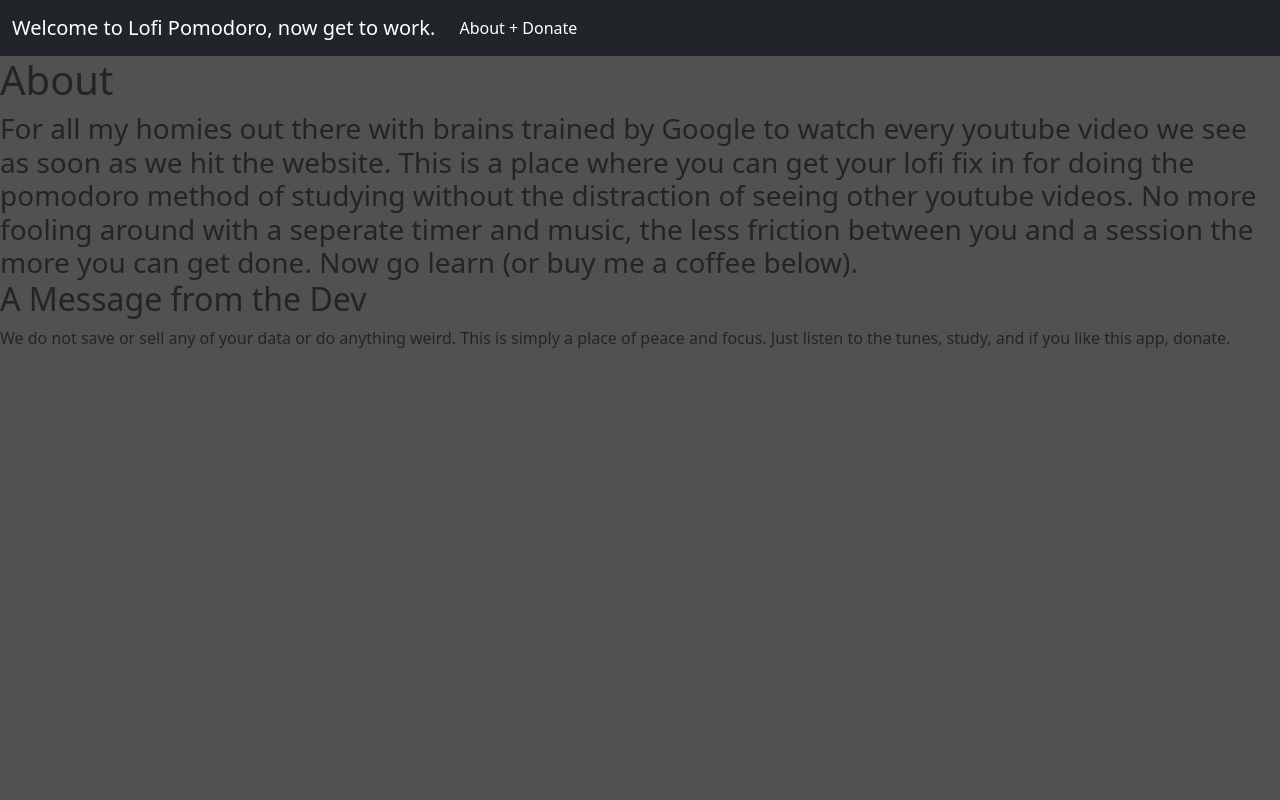
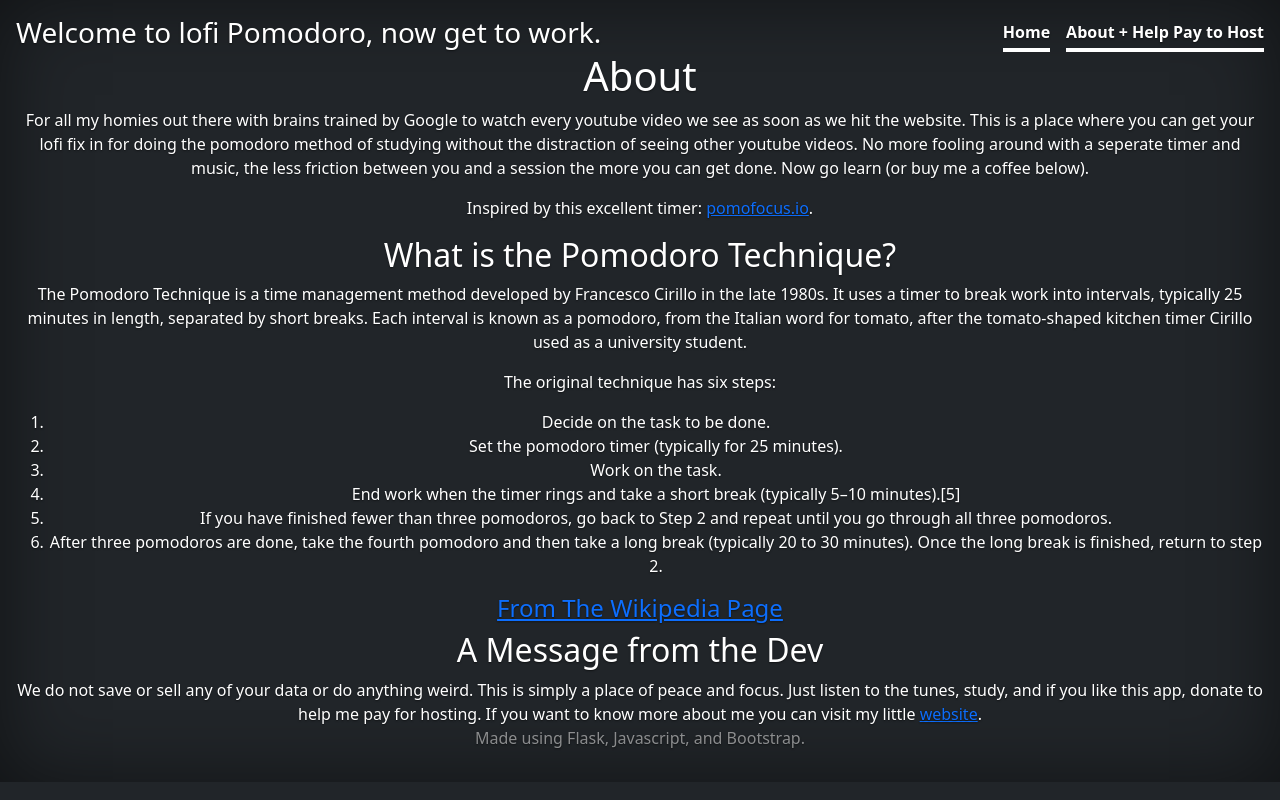
Before and after one commit to thomaslillo/lofipomodoro, a Flask app: page /about in a window 1280 px wide. Run offline with Flask 2, Linux system fonts and the light colour scheme.

Commit message:
added readme and styles and page content

```diff
--- a/Website/Static/styles.css
+++ b/Website/Static/styles.css
@@ -1,3 +1,27 @@
+
 body {
-    background: rgb(82, 81, 81);
+    text-shadow: 0 .05rem .1rem rgba(0, 0, 0, .5);
+    box-shadow: inset 0 0 5rem rgba(0, 0, 0, .5);
 }
+
+.nav-masthead .nav-link {
+    padding: .25rem 0;
+    font-weight: 700;
+    color: rgba(255, 255, 255, .5);
+    background-color: transparent;
+    border-bottom: .25rem solid transparent;
+  }
+
+  .nav-masthead .nav-link:hover,
+  .nav-masthead .nav-link:focus {
+    border-bottom-color: rgba(0, 110, 255, 0.25);
+  }
+
+  .nav-masthead .nav-link + .nav-link {
+    margin-left: 1rem;
+  }
+
+  .nav-masthead .active {
+    color: #fff;
+    border-bottom-color: #fff;
+  }
--- a/Website/Static/timer.js
+++ b/Website/Static/timer.js
@@ -16,7 +16,7 @@ function startTimer(duration, display) {
 }
 
 window.onload = function () {
-    var fiveMinutes = 60 * 5,
+    var fiveMinutes = 60 * 25,
         display = document.querySelector('#time');
     startTimer(fiveMinutes, display);
 };
--- a/Website/Templates/about.html
+++ b/Website/Templates/about.html
@@ -2,22 +2,51 @@
 {% block content %}
 
 <div class="about">
-    <h1>About</h1>
+        <h1>About</h1>
+        <p>
+            For all my homies out there with brains trained by Google to watch every youtube video we see as soon as we hit the website. This is a place where you can get your lofi
+            fix in for doing the pomodoro method of studying without the distraction of seeing other youtube videos. No more fooling around with a seperate timer and music, the less
+            friction between you and a session the more you can get done. Now go learn (or buy me a coffee below).
+        </p>
 
-    <h3 class="card-text">
-        For all my homies out there with brains trained by Google to watch every youtube video we see as soon as we hit the website. This is a place where you can get your lofi
-        fix in for doing the pomodoro method of studying without the distraction of seeing other youtube videos. No more fooling around with a seperate timer and music, the less
-        friction between you and a session the more you can get done. Now go learn (or buy me a coffee below).
-    </h3>
+        <p>Inspired by this excellent timer: <a href="https://pomofocus.io/">pomofocus.io</a>.</p>
 
 </div>
+
+
+<div class="pomoexplain">
+
+    <h2>What is the Pomodoro Technique?</h2>
+
+    <p>The Pomodoro Technique is a time management method developed by Francesco Cirillo in the late 1980s. It uses a timer to break work into intervals, typically 25 minutes
+    in length, separated by short breaks. Each interval is known as a pomodoro, from the Italian word for tomato, after the tomato-shaped kitchen timer Cirillo used as a university student.
+    </p>
+
+    <div class="list">
+        <p>The original technique has six steps:</p>
+        <ol>
+            <li>Decide on the task to be done.</li>
+            <li>Set the pomodoro timer (typically for 25 minutes).</li>
+            <li>Work on the task.</li>
+            <li>End work when the timer rings and take a short break (typically 5–10 minutes).[5]</li>
+            <li>If you have finished fewer than three pomodoros, go back to Step 2 and repeat until you go through all three pomodoros.</li>
+            <li>After three pomodoros are done, take the fourth pomodoro and then take a long break (typically 20 to 30 minutes). Once the long break is finished, return to step 2.</li>
+        </ol>
+    </div>
+
+    <h4><a href="https://en.wikipedia.org/wiki/Pomodoro_Technique">From The Wikipedia Page</a></h4>
+
+</div>
+
 
 <div class="donate">
 
     <h2 class="card-title">A Message from the Dev</h5>
     <p class="card-text">
         We do not save or sell any of your data or do anything weird. This is simply a place of peace and focus.
-        Just listen to the tunes, study, and if you like this app, donate.
+        Just listen to the tunes, study, and if you like this app, donate to help me pay for hosting.
+
+        If you want to know more about me you can visit my little <a href="https://thomaslillo.com/">website</a>.
     </p>
 
 </div>
--- a/Website/Templates/base.html
+++ b/Website/Templates/base.html
@@ -1,9 +1,11 @@
 <!doctype html>
 <html lang="en">
+
     <head>
         <!-- Required meta tags -->
         <meta charset="utf-8">
         <meta name="viewport" content="width=device-width, initial-scale=1">
+        <meta name="author" content="Thomas Lillo">
         <!-- Bootstrap CSS -->
         <link href="https://cdn.jsdelivr.net/npm/bootstrap@5.0.0-beta2/dist/css/bootstrap.min.css" rel="stylesheet" integrity="sha384-BmbxuPwQa2lc/FVzBcNJ7UAyJxM6wuqIj61tLrc4wSX0szH/Ev+nYRRuWlolflfl" crossorigin="anonymous">
 
@@ -11,26 +13,23 @@
 
         <!-- Custom styles for this template -->
         <link href="{{ url_for('static',filename='styles.css')}}" rel="stylesheet">
+    </head>
 
-</head>
-<body >
+    <body class="d-flex h-100 text-center text-white bg-dark">
+
+        <!--the main page container-->
+        <div class="cover-container d-flex w-100 h-100 p-3 mx-auto flex-column">
 
             <!--navigation bar-->
-    <nav class="navbar navbar-expand-lg navbar-dark bg-dark">
-        <div class="container-fluid">
-            <a class="navbar-brand" href="/">Welcome to Lofi Pomodoro, now get to work.</a>
-            <button class="navbar-toggler" type="button" data-bs-toggle="collapse" data-bs-target="#navbarSupportedContent" aria-controls="navbarSupportedContent" aria-expanded="false" aria-label="Toggle navigation">
-                <span class="navbar-toggler-icon"></span>
-            </button>
-        <div class="collapse navbar-collapse" id="navbarSupportedContent">
-            <ul class="navbar-nav me-auto mb-2 mb-lg-0">
-            <li class="nav-item">
-                <a class="nav-link active" aria-current="page" href="about">About + Donate</a>
-            </li>
-            </ul>
+            <header class="mb-auto">
+                <div>
+                    <h3 class="float-md-start mb-0">Welcome to lofi Pomodoro, now get to work.</h3>
+                    <nav class="nav nav-masthead justify-content-center float-md-end">
+                    <a class="nav-link active" aria-current="page" href="/">Home</a>
+                    <a class="nav-link active" aria-current="page" href="about">About + Help Pay to Host</a>
+                    </nav>
                 </div>
-        </div>
-      </nav>
+            </header>
 
             <!--page content here-------------->
             {% block content %}
@@ -38,7 +37,11 @@
 
             {% endblock %}
 
+            <footer class="mt-auto text-white-50">
+                <p>Made using Flask, Javascript, and Bootstrap</a>.</p>
+            </footer>
+
+        </div>
         <script src="https://cdn.jsdelivr.net/npm/bootstrap@5.0.0-beta2/dist/js/bootstrap.bundle.min.js" integrity="sha384-b5kHyXgcpbZJO/tY9Ul7kGkf1S0CWuKcCD38l8YkeH8z8QjE0GmW1gYU5S9FOnJ0" crossorigin="anonymous"></script>
     </body>
-
 </html>
```
Also changed, not shown: Website/Templates/index.html (+11 -2 lines), README.md (added). Lines whose indentation alone changed are shown as unchanged.
